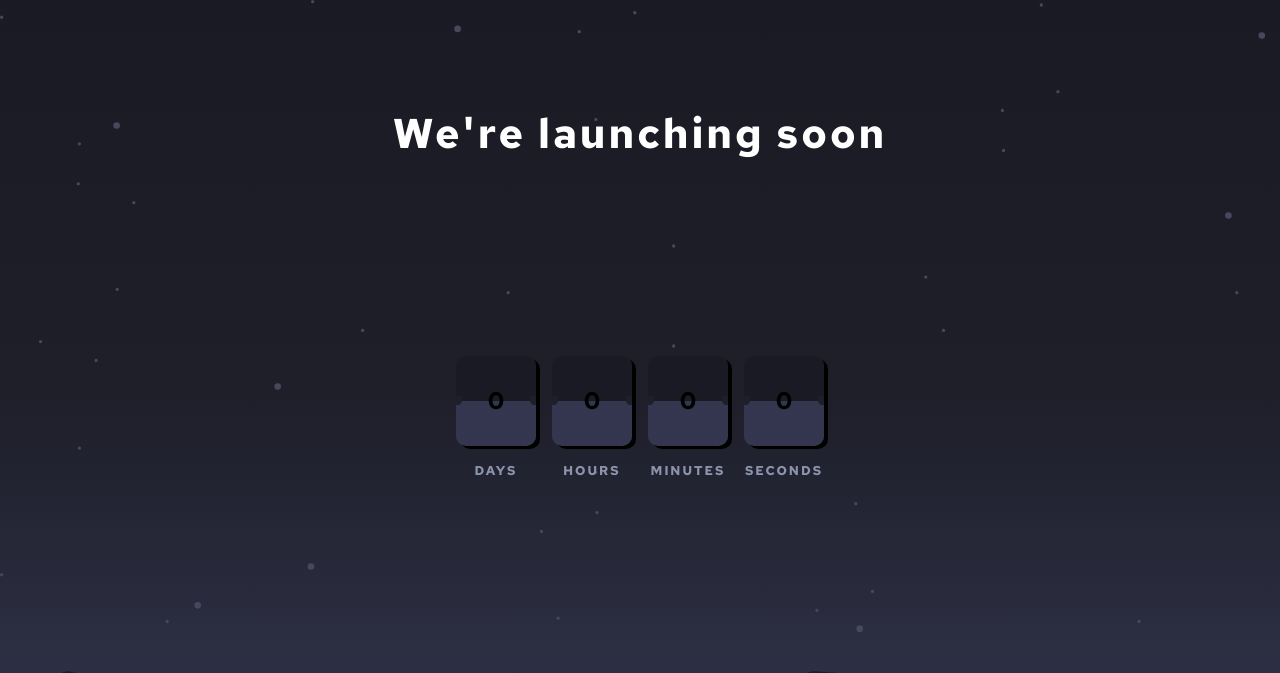
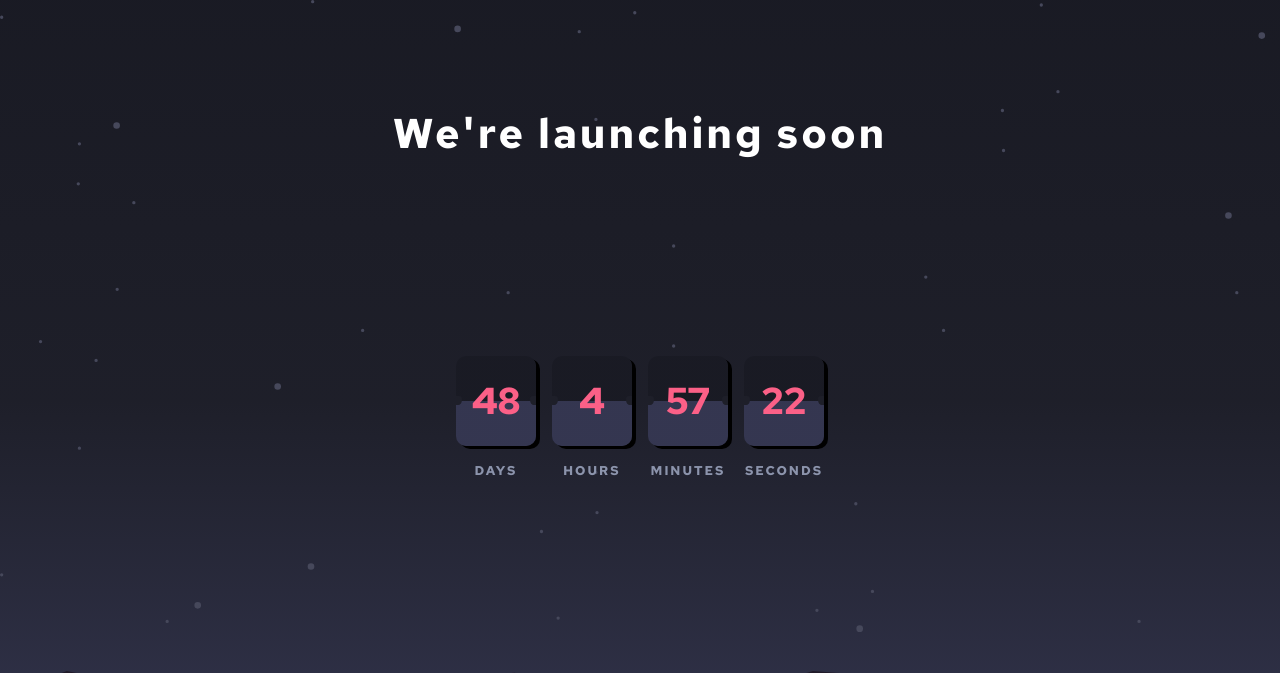
Before and after one commit to olgalis/CountDownTimer, a plain HTML site: page index.html in a window 1280 px wide. Shown: the top 673 px of the page. Drawn offline with Linux system fonts and the light colour scheme.

Commit message:
Mit CountDown Function

```diff
--- a/index.html
+++ b/index.html
@@ -26,28 +26,28 @@
 <div class="countdown-wrapper">
 <div class="card">
 <div class="countdown-font">
-  <h2 class=" days" id="day"></h2>
+  <h2 class="days"></h2>
 </div>
 <h3 class="description">DAYS</h3>
 </div>
 
 <div class="card">
   <div class="countdown-font">
-    <h2 class=" hours" id="hour"></h2>
+    <h2 class="hours"></h2>
   </div>
   <h3 class="description">HOURS</h3>
 </div>
 
 <div class="card">
   <div class="countdown-font">
-    <h2 class=" minutes" id="minute"></h2>
+    <h2 class="minutes"></h2>
   </div>
   <h3 class="description">MINUTES</h3>
 </div>
 
 <div class="card">
   <div class="countdown-font">
-    <h2 class="seconds" id="second"></h2>
+    <h2 class="seconds"></h2>
   </div>
   <h3 class="description">SECONDS</h3>
 </div>
@@ -66,6 +66,6 @@
     Challenge by <a href="https://www.frontendmentor.io?ref=challenge" target="_blank">Frontend Mentor</a>.
     Coded by <a href="#">Olga Lisenco</a>.
   </div>
-  <script src="script.js" defer></script>
+  <script src="script.js" ></script>
 </body>
 </html>
--- a/script.js
+++ b/script.js
@@ -1,45 +1,60 @@
-var daysHead = document.querySelector('.days');
-var hourHead = document.querySelector('.hours'); // Corrected the selector
-var minuteHead = document.querySelector('.minutes');
-var secondHead = document.querySelector('.seconds');
-var dayCard = document.querySelector('#day'); // Corrected the variable name
-var hourCard = document.querySelector('#hour');
-var minuteCard = document.querySelector('#minute');
-var secondCard = document.querySelector('#second');
+const days = document.querySelector('.days')
+const hours = document.querySelector('.hours')
+const minutes = document.querySelector('.minutes')
+const seconds = document.querySelector('.seconds')
 
-let days;
-let hours;
-let minutes;
-let seconds;
+let timeLeft = {
+    d: 0,
+    h: 0,
+    m: 0,
+    s: 0,
+}
 
-var countDownDate = new Date("Jan 1, 2023 00:00:00").getTime();
+let totalSeconds;
 
-var x = setInterval(function () {
-    // get today's date and time
-    var now = new Date().getTime();
+  function init() {
+        totalSeconds = Math.floor((new Date('01/01/2024') - new Date()) / 1000);
+        setTimeLeft();
+        let interval = setInterval(() => {
+            if (totalSeconds < 0) {
+                clearInterval(interval);
+            }
+            countTime();
+        }, 1000);
+    }
 
-    // find the distance between now and the future date
-    var distance = countDownDate - now;
+ function countTime() {
+        if (totalSeconds > 0) {
+            --timeLeft.s;
+            if (timeLeft.m >= 0 && timeLeft.s < 0) {
+                timeLeft.s = 59;
+                --timeLeft.m;
+                if (timeLeft.h >= 0 && timeLeft.m < 0) {
+                    timeLeft.m = 59;
+                    --timeLeft.h;
+                    if (timeLeft.d >= 0 && timeLeft.h < 0) {
+                        timeLeft.h = 23;
+                        --timeLeft.d;
+                    }
+                }
+            }
+        }
+        --totalSeconds;
+        printTime();
+}
 
-    // time calculations for days, hours, minutes, and seconds
-    days = Math.floor(distance / (1000 * 60 * 60 * 24));
-    hours = Math.floor((distance % (1000 * 60 * 60 * 24)) / (1000 * 60 * 60));
-    minutes = Math.floor((distance % (1000 * 60 * 60)) / (1000 * 60));
-    seconds = Math.floor((distance % (1000 * 60)) / 1000);
+function printTime() {
+    days.innerText = timeLeft.d;
+    hours.innerText = timeLeft.h;
+    minutes.innerText = timeLeft.m;
+    seconds.innerText = timeLeft.s;
+}
 
-    // Update the HTML elements with the calculated values
-    daysHead.innerHTML = days;
-    hourHead.innerHTML = hours;
-    minuteHead.innerHTML = minutes;
-    secondHead.innerHTML = seconds;
+   function setTimeLeft() {
+        timeLeft.d = Math.floor(totalSeconds / (60 * 60 * 24));
+        timeLeft.h = Math.floor(totalSeconds / (60 * 60) % 24);
+        timeLeft.m = Math.floor(totalSeconds / (60) % 60);
+        timeLeft.s = Math.floor(totalSeconds % 60);
+    }
 
-    // Check if the countdown is over
-    if (distance < 0) {
-        clearInterval(x);
-        // Optionally, you can display a message or take some action when the countdown is over
-        daysHead.innerHTML = 0;
-        hourHead.innerHTML = 0;
-        minuteHead.innerHTML = 0;
-        secondHead.innerHTML = 0;
-    }
-}, 1000);
+init();
--- a/styles.css
+++ b/styles.css
@@ -101,7 +101,7 @@ background: linear-gradient( var(--soft-red), var(--soft-red));
 
 }
 
-.card {
+ .card {
     display: flex;
     flex-direction: column;
     justify-content: center;
@@ -114,6 +114,8 @@ background: linear-gradient( var(--soft-red), var(--soft-red));
     background: linear-gradient(var(--mostly-black-blue) 50%,
     var(--very-dark-blue) 50%,
     var(--dark-desaturated-blue) 50%);
+    color: var(--soft-red);
+    font-size: 25px;
     height: 90px;
     width: 80px;
     justify-content: center;
@@ -195,6 +197,10 @@ cursor: pointer;
     border-radius: 50%;
 }
 
+.social-icons-wrapper img:hover {
+    color: var(--soft-red);
+}
+
 .attribution {
     font-size: 11px;
     text-align: center;
```
